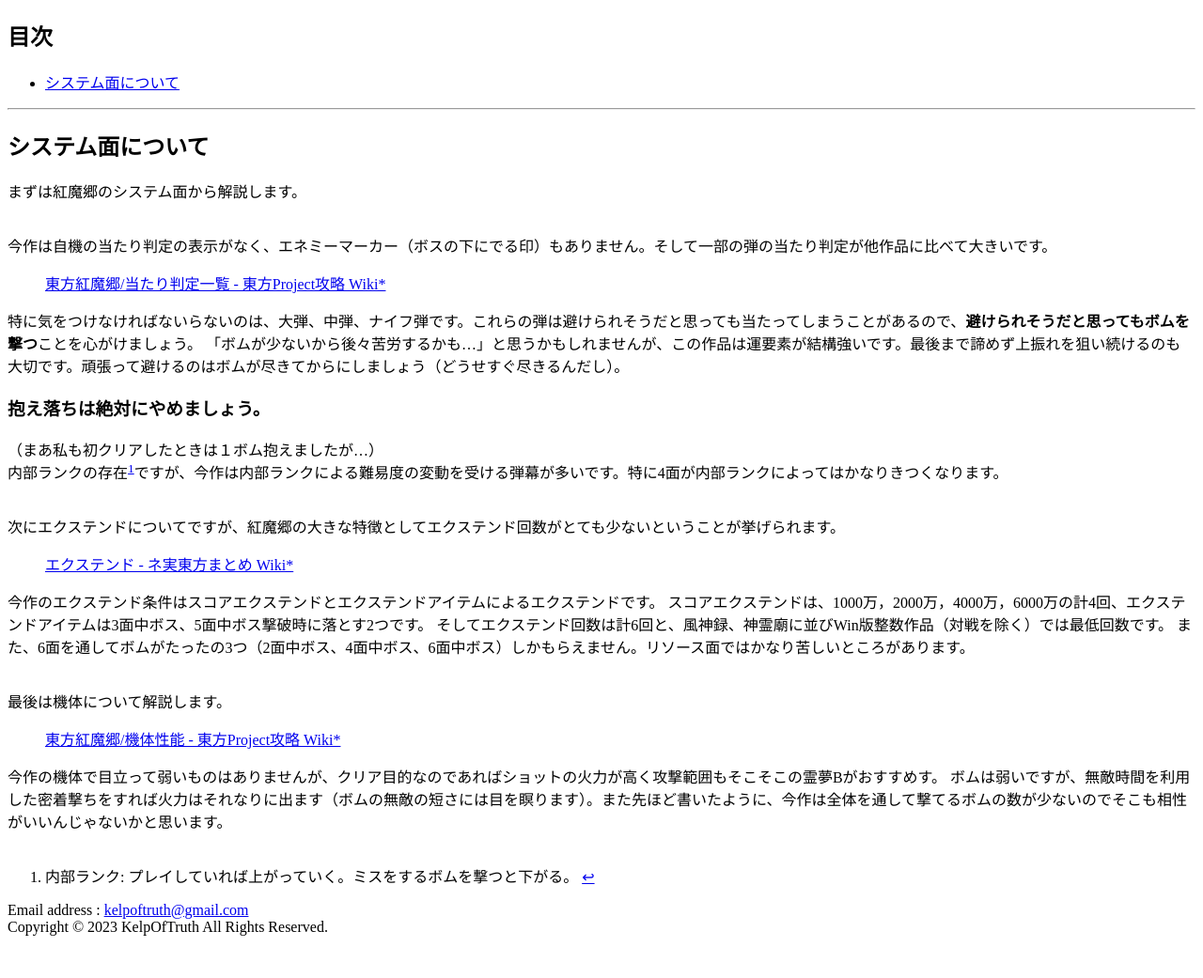
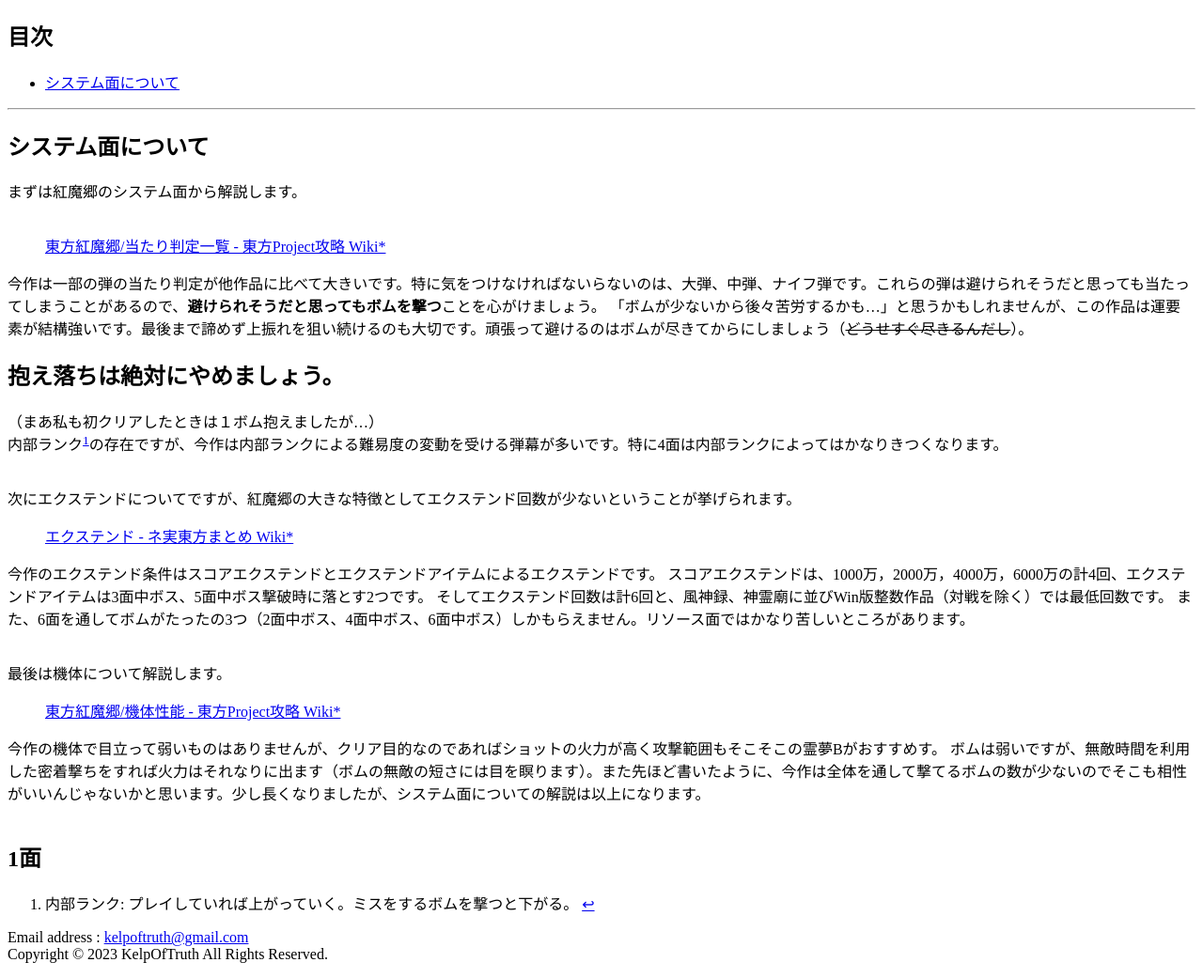
Before and after one commit to kelp-of-truth/articles, a Jekyll site: the page built from _posts/2024-10-18-EoSD.md, in a window 1280 px wide and 1400 px high, scrolled down 325 px, cut to the strip 359-1400 px from the top of the window. Shown: the whole strip at 94% size. Built offline with Jekyll 4.4.1, drawn with Linux system fonts in a browser that asks for light colours; nearby versions of some CDN libraries; our own code applies the rules of GitHub Pages for plain Markdown files; before the commit the page ends 1696 px from its top, so only the background shows below that.

Commit message:
Update and rename 2024-10-18-tEoSD.md to 2024-10-18-EoSD.md

```diff
--- a/_posts/2024-10-18-tEoSD.md
+++ b/_posts/2024-10-18-EoSD.md
@@ -19,18 +19,16 @@ date: 2024/10/18
 # システム面について
 まずは紅魔郷のシステム面から解説します。<br><br>
 
-今作は自機の当たり判定の表示がなく、エネミーマーカー（ボスの下にでる印）もありません。そして一部の弾の当たり判定が他作品に比べて大きいです。
-
 > [東方紅魔郷/当たり判定一覧 - 東方Project攻略 Wiki*](https://wikiwiki.jp/thk/%E7%B4%85/%E5%88%A4%E5%AE%9A)
 
-特に気をつけなければないらないのは、大弾、中弾、ナイフ弾です。これらの弾は避けられそうだと思っても当たってしまうことがあるので、**避けられそうだと思ってもボムを撃つ**ことを心がけましょう。
-「ボムが少ないから後々苦労するかも...」と思うかもしれませんが、この作品は運要素が結構強いです。最後まで諦めず上振れを狙い続けるのも大切です。頑張って避けるのはボムが尽きてからにしましょう（どうせすぐ尽きるんだし）。
-### 抱え落ちは絶対にやめましょう。
+今作は一部の弾の当たり判定が他作品に比べて大きいです。特に気をつけなければないらないのは、大弾、中弾、ナイフ弾です。これらの弾は避けられそうだと思っても当たってしまうことがあるので、**避けられそうだと思ってもボムを撃つ**ことを心がけましょう。
+「ボムが少ないから後々苦労するかも...」と思うかもしれませんが、この作品は運要素が結構強いです。最後まで諦めず上振れを狙い続けるのも大切です。頑張って避けるのはボムが尽きてからにしましょう（~~どうせすぐ尽きるんだし~~）。
+## 抱え落ちは絶対にやめましょう。
 （まあ私も初クリアしたときは１ボム抱えましたが...）<br>
-内部ランクの存在[^1]ですが、今作は内部ランクによる難易度の変動を受ける弾幕が多いです。特に4面が内部ランクによってはかなりきつくなります。
+内部ランク[^1]の存在ですが、今作は内部ランクによる難易度の変動を受ける弾幕が多いです。特に4面は内部ランクによってはかなりきつくなります。
 <br><br>
 
-次にエクステンドについてですが、紅魔郷の大きな特徴としてエクステンド回数がとても少ないということが挙げられます。
+次にエクステンドについてですが、紅魔郷の大きな特徴としてエクステンド回数が少ないということが挙げられます。
 
 > [エクステンド - ネ実東方まとめ Wiki*](https://wikiwiki.jp/ogametoho/%E3%82%A8%E3%82%AF%E3%82%B9%E3%83%86%E3%83%B3%E3%83%89)
 
@@ -44,7 +42,10 @@ date: 2024/10/18
 > [東方紅魔郷/機体性能 - 東方Project攻略 Wiki*](https://wikiwiki.jp/thk/%E7%B4%85/Player)
 
 今作の機体で目立って弱いものはありませんが、クリア目的なのであればショットの火力が高く攻撃範囲もそこそこの霊夢Bがおすすめす。
-ボムは弱いですが、無敵時間を利用した密着撃ちをすれば火力はそれなりに出ます（ボムの無敵の短さには目を瞑ります）。また先ほど書いたように、今作は全体を通して撃てるボムの数が少ないのでそこも相性がいいんじゃないかと思います。
+ボムは弱いですが、無敵時間を利用した密着撃ちをすれば火力はそれなりに出ます（ボムの無敵の短さには目を瞑ります）。また先ほど書いたように、今作は全体を通して撃てるボムの数が少ないのでそこも相性がいいんじゃないかと思います。少し長くなりましたが、システム面についての解説は以上になります。
 <br><br>
 
 [^1]: 内部ランク: プレイしていれば上がっていく。ミスをするボムを撃つと下がる。
+
+
+# 1面
```
Also changed, not shown: other parts of _posts/2024-10-18-EoSD.md (+1 -1 lines).
